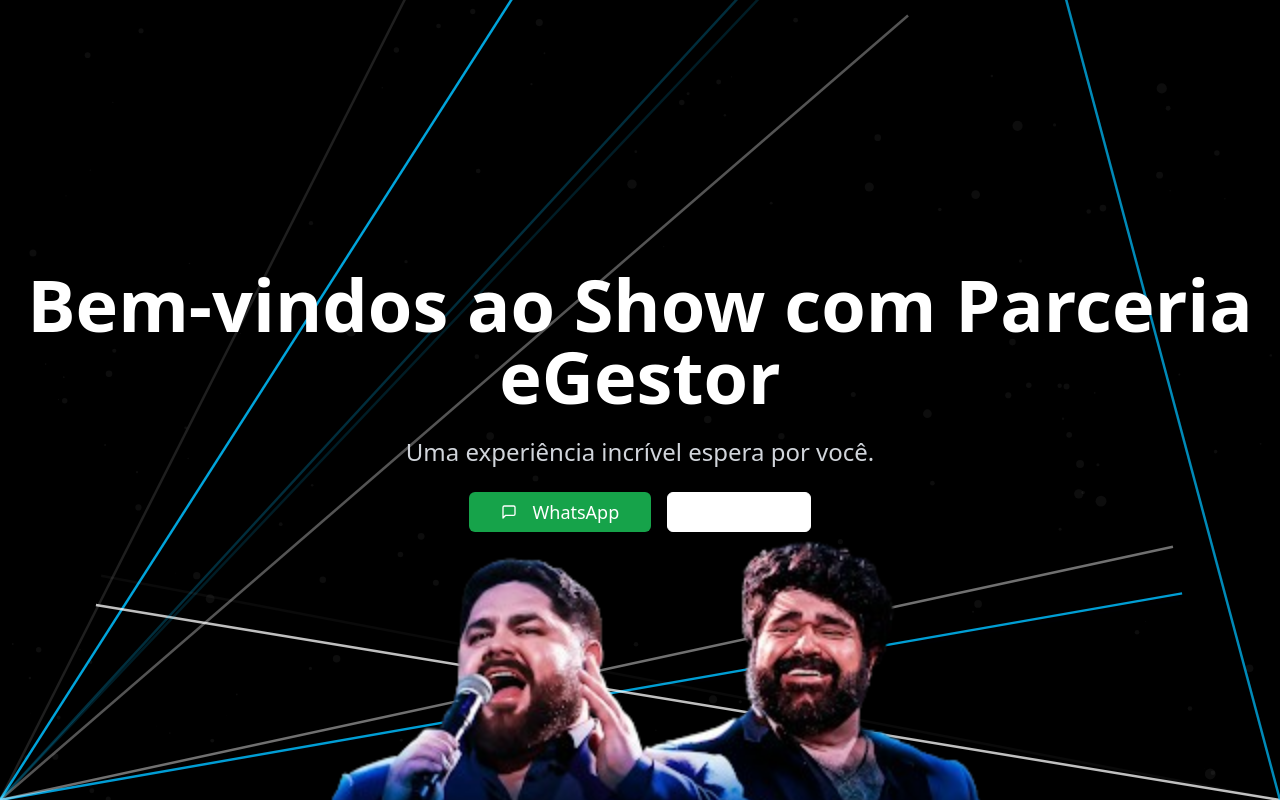
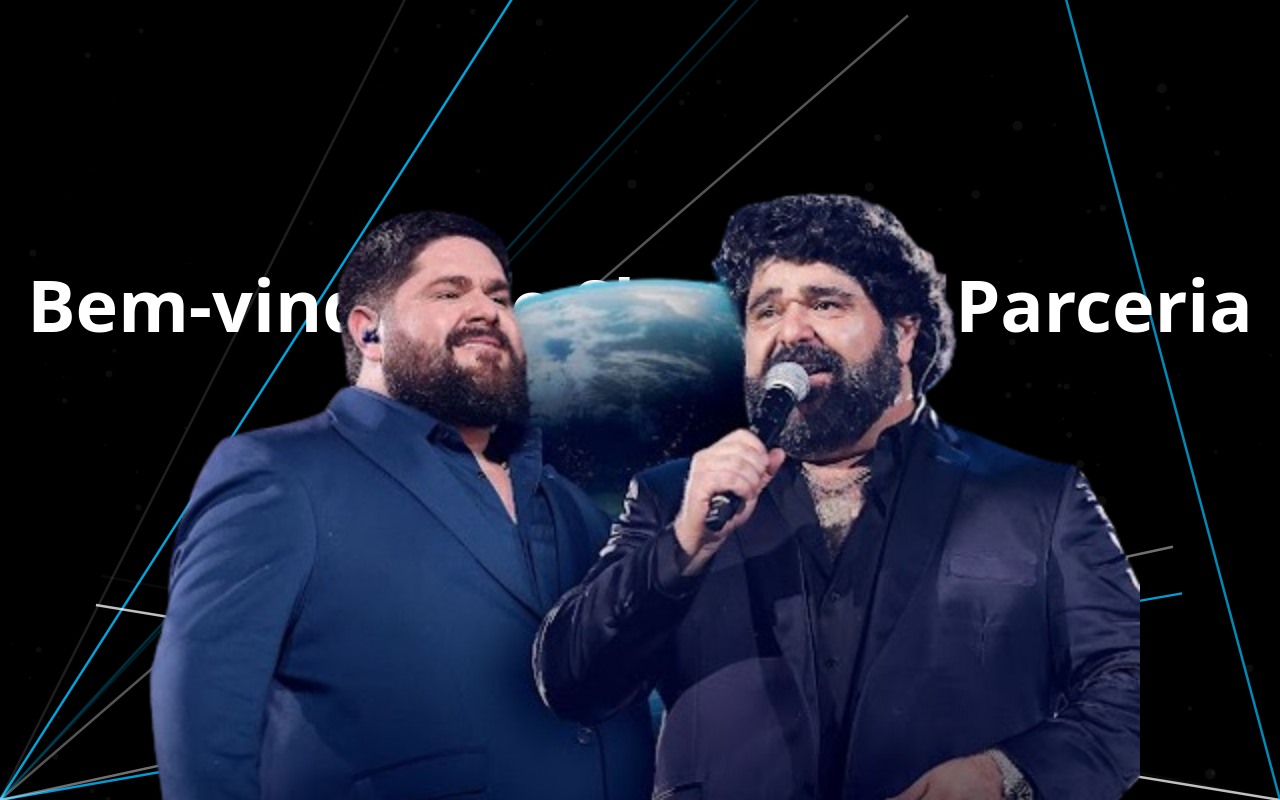
Before and after one commit to DevZipMateus/base-site-vendedores, a React (Vite) app: page / in a window 1280 px wide. Built offline with nearby package versions, Linux system fonts and the light colour scheme.

Commit message:
Replace hero image

```diff
--- a/src/components/CanvasHero.tsx
+++ b/src/components/CanvasHero.tsx
@@ -185,7 +185,7 @@ const CanvasHero = () => {
 
       {/* Hero Image positioned at bottom */}
       <img
-        src="/lovable-uploads/dcbea98b-fbcb-42cb-8e8b-0d64f6137284.png"
+        src="/lovable-uploads/5f4fa3bb-d6f6-45b7-8e33-1e446a875ad9.png"
         alt="Hero Image"
         className="absolute bottom-0 left-1/2 transform -translate-x-1/2 max-w-full h-auto"
         style={{ zIndex: 3, transform: 'translateX(-50%) scale(2)' }}
```
Also changed, not shown: public/lovable-uploads/5f4fa3bb-d6f6-45b7-8e33-1e446a875ad9.png (added).
